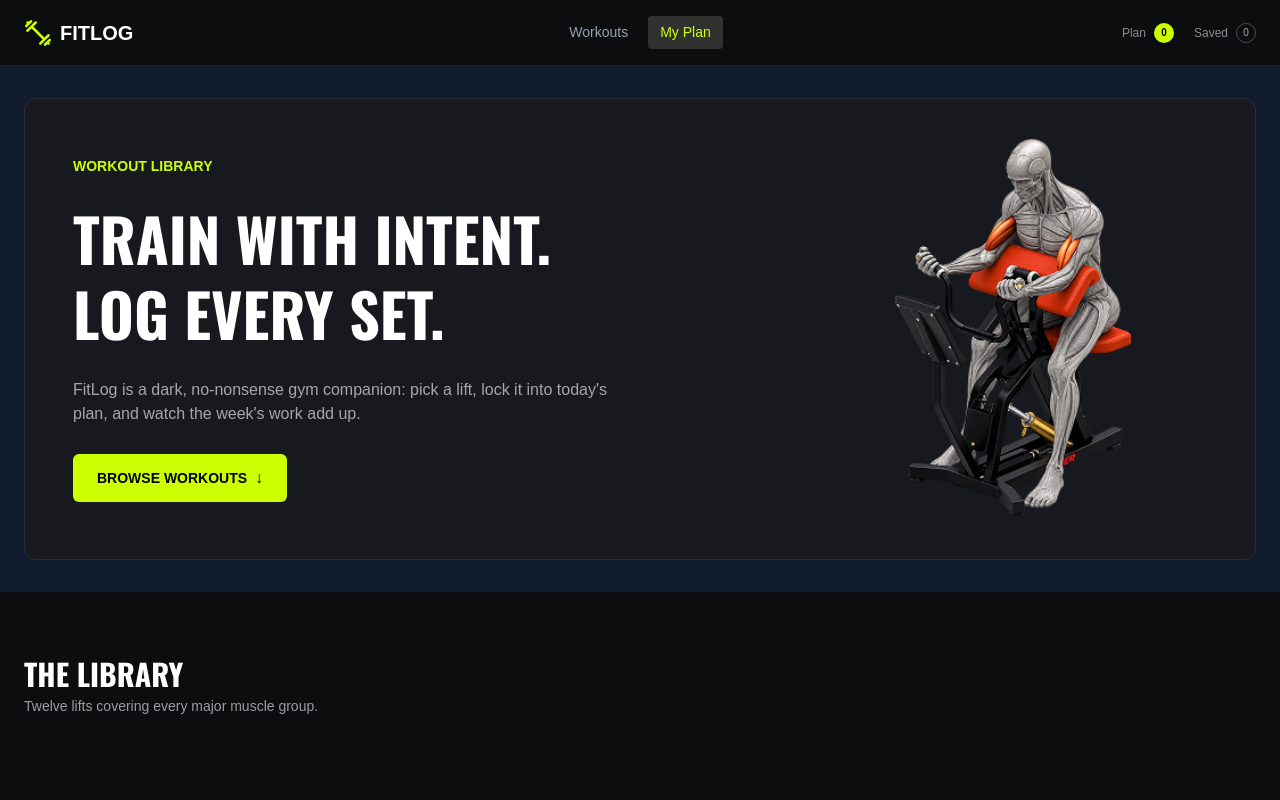
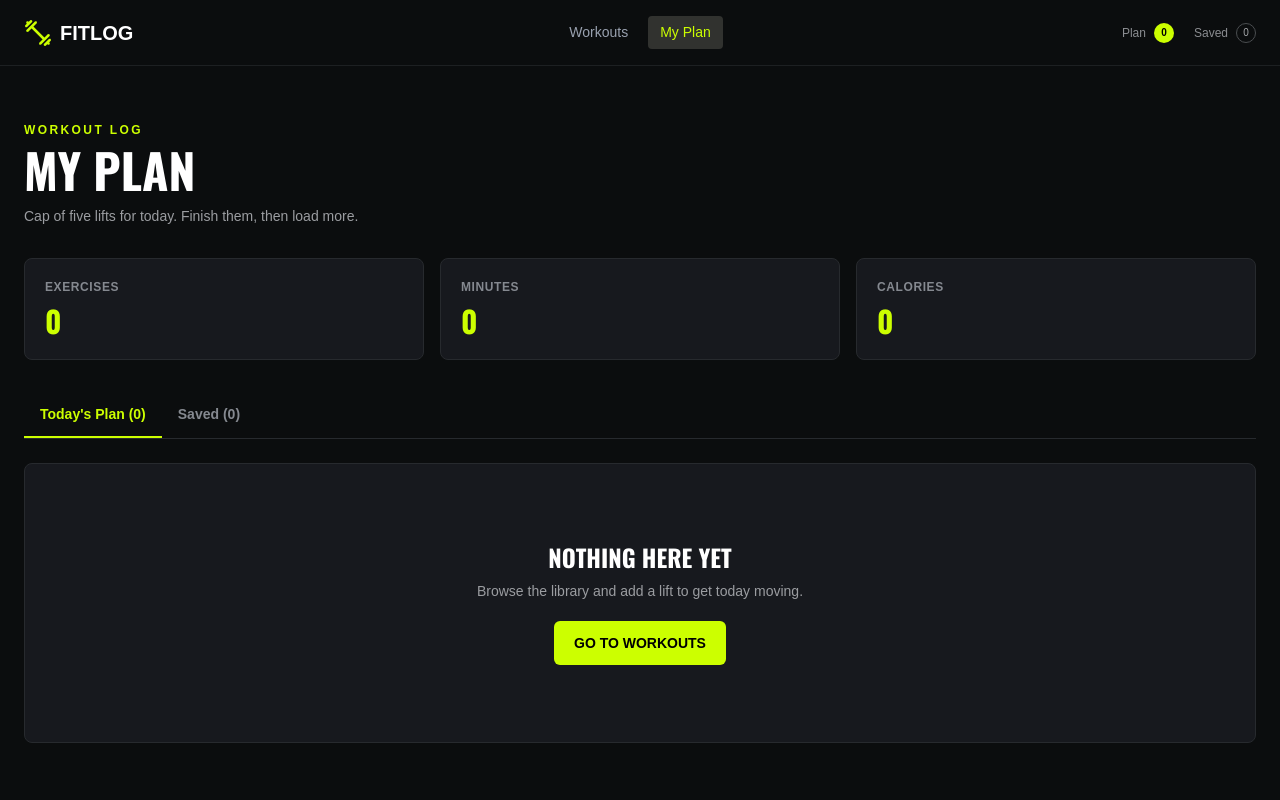
Before and after one commit to Afia611/fit-log, a Next.js app: page /my-plan in a window 1280 px wide. Shown: the top 800 px of the page. Built offline with nearby package versions, Linux system fonts and the light colour scheme; no server answers.

Commit message:
Finalize My Plan loading state and requirements

```diff
--- a/src/app/my-plan/page.tsx
+++ b/src/app/my-plan/page.tsx
@@ -1,13 +1,255 @@
-import Banner from "@/components/shared/homepage/Banner";
-import Workouts from "@/components/shared/homepage/Workouts";
+"use client";
 
-const Home = () => {
+import { useContext, useState } from "react";
+import Link from "next/link";
+import { WorkoutContext } from "@/context/WorkoutContext";
+import PlanWorkoutCard from "@/components/shared/PlanWorkoutCard";
+import Loading from "@/app/loading";
+
+const MyPlanPage = () => {
+  const workoutContext = useContext(WorkoutContext);
+
+  const [activeTab, setActiveTab] = useState<"plan" | "saved">("plan");
+  const [sortBy, setSortBy] = useState<
+    "duration" | "calories" | "rating"
+  >("duration");
+  const [searchText, setSearchText] = useState("");
+
+  if (!workoutContext) return null;
+
+  const { plan, saved, isLoaded } = workoutContext;
+
+  if (!isLoaded) {
   return (
-    <main>
-      <Banner />
-      <Workouts />
+    <main className="min-h-screen bg-[#0B0D0E] text-white">
+      <div className="flex min-h-[500px] flex-col items-center justify-center gap-4">
+        <span className="loading loading-spinner loading-lg text-[#CCFF00]"></span>
+        <p className="text-sm text-[#9B9DA1]">
+          Loading workouts...
+        </p>
+      </div>
+    </main>
+  );
+}
+  // Today's Plan metrics
+  const totalMinutes = plan.reduce(
+    (total, workout) => total + workout.duration,
+    0
+  );
+
+  const totalCalories = plan.reduce(
+    (total, workout) => total + workout.caloriesBurned,
+    0
+  );
+
+  // Select workouts depending on active tab
+  const activeWorkouts = activeTab === "plan" ? plan : saved;
+
+  // Search workouts by name or muscle group
+  const filteredWorkouts = activeWorkouts.filter((workout) => {
+    const search = searchText.toLowerCase().trim();
+
+    const matchesName = workout.name
+      .toLowerCase()
+      .includes(search);
+
+    const matchesTag = workout.muscleGroups.some((tag) =>
+      tag.toLowerCase().includes(search)
+    );
+
+    return matchesName || matchesTag;
+  });
+
+  // Sort current list
+  const sortedWorkouts = [...filteredWorkouts].sort((a, b) => {
+    if (sortBy === "duration") {
+      return a.duration - b.duration;
+    }
+
+    if (sortBy === "calories") {
+      return b.caloriesBurned - a.caloriesBurned;
+    }
+
+    if (sortBy === "rating") {
+      return b.rating - a.rating;
+    }
+
+    return 0;
+  });
+
+  return (
+    <main className="min-h-screen bg-[#0B0D0E] px-4 py-10 text-white sm:px-6 sm:py-14">
+      <div className="mx-auto max-w-7xl">
+        {/* Page Heading */}
+        <div className="mb-8">
+          <p className="mb-2 text-xs font-bold uppercase tracking-[0.2em] text-[#CCFF00]">
+            Workout Log
+          </p>
+
+          <h1 className="font-[family-name:var(--font-oswald)] text-4xl font-bold uppercase sm:text-5xl">
+            MY PLAN
+          </h1>
+
+          <p className="mt-3 text-sm text-[#9B9DA1]">
+            Cap of five lifts for today. Finish them, then load more.
+          </p>
+        </div>
+
+        {/* Metrics Summary */}
+        <div className="mb-8 grid grid-cols-1 gap-4 sm:grid-cols-3">
+          {/* Exercises */}
+          <div className="rounded-lg border border-[#272A2E] bg-[#17191E] p-5">
+            <p className="text-xs font-bold uppercase tracking-wider text-[#858990]">
+              Exercises
+            </p>
+
+            <p className="mt-2 font-[family-name:var(--font-oswald)] text-3xl font-bold text-[#CCFF00]">
+              {plan.length}
+            </p>
+          </div>
+
+          {/* Minutes */}
+          <div className="rounded-lg border border-[#272A2E] bg-[#17191E] p-5">
+            <p className="text-xs font-bold uppercase tracking-wider text-[#858990]">
+              Minutes
+            </p>
+
+            <p className="mt-2 font-[family-name:var(--font-oswald)] text-3xl font-bold text-[#CCFF00]">
+              {totalMinutes}
+            </p>
+          </div>
+
+          {/* Calories */}
+          <div className="rounded-lg border border-[#272A2E] bg-[#17191E] p-5">
+            <p className="text-xs font-bold uppercase tracking-wider text-[#858990]">
+              Calories
+            </p>
+
+            <p className="mt-2 font-[family-name:var(--font-oswald)] text-3xl font-bold text-[#CCFF00]">
+              {totalCalories}
+            </p>
+          </div>
+        </div>
+
+        {/* Tabs */}
+        <div className="mb-6 flex border-b border-[#272A2E]">
+          <button
+            onClick={() => {
+              setActiveTab("plan");
+              setSearchText("");
+            }}
+            className={`border-b-2 px-4 py-3 text-sm font-bold transition ${
+              activeTab === "plan"
+                ? "border-[#CCFF00] text-[#CCFF00]"
+                : "border-transparent text-[#858990] hover:text-white"
+            }`}
+          >
+            Today&apos;s Plan ({plan.length})
+          </button>
+
+          <button
+            onClick={() => {
+              setActiveTab("saved");
+              setSearchText("");
+            }}
+            className={`border-b-2 px-4 py-3 text-sm font-bold transition ${
+              activeTab === "saved"
+                ? "border-[#CCFF00] text-[#CCFF00]"
+                : "border-transparent text-[#858990] hover:text-white"
+            }`}
+          >
+            Saved ({saved.length})
+          </button>
+        </div>
+
+        {/* Search + Sort */}
+        {activeWorkouts.length > 0 && (
+          <div className="mb-6 flex flex-col gap-3 sm:flex-row sm:items-center sm:justify-between">
+            {/* Search */}
+            <div className="w-full sm:max-w-sm">
+              <input
+                type="text"
+                value={searchText}
+                onChange={(e) => setSearchText(e.target.value)}
+                placeholder="Search workouts..."
+                className="w-full rounded-md border border-[#272A2E] bg-[#17191E] px-4 py-3 text-sm text-white outline-none transition placeholder:text-[#666A70] focus:border-[#CCFF00]"
+              />
+            </div>
+
+            {/* Sort */}
+            <div className="flex items-center gap-3">
+              <span className="whitespace-nowrap text-xs font-bold uppercase text-[#858990]">
+                Sort By
+              </span>
+
+              <select
+                value={sortBy}
+                onChange={(e) =>
+                  setSortBy(
+                    e.target.value as
+                      | "duration"
+                      | "calories"
+                      | "rating"
+                  )
+                }
+                className="rounded-md border border-[#272A2E] bg-[#17191E] px-4 py-3 text-sm text-white outline-none transition focus:border-[#CCFF00]"
+              >
+                <option value="duration">Duration</option>
+                <option value="calories">Calories</option>
+                <option value="rating">Rating</option>
+              </select>
+            </div>
+          </div>
+        )}
+
+        {/* Workout Cards */}
+        {sortedWorkouts.length > 0 ? (
+          <div className="space-y-4">
+            {sortedWorkouts.map((workout) => (
+              <PlanWorkoutCard
+                key={workout.id}
+                workout={workout}
+                type={activeTab}
+              />
+            ))}
+          </div>
+        ) : searchText.trim() && activeWorkouts.length > 0 ? (
+          /* No Search Results */
+          <div className="flex min-h-[250px] items-center justify-center rounded-lg border border-[#272A2E] bg-[#17191E] px-4 text-center">
+            <div>
+              <h2 className="font-[family-name:var(--font-oswald)] text-xl font-bold uppercase text-white">
+                NO WORKOUTS FOUND
+              </h2>
+
+              <p className="mt-2 text-sm text-[#9B9DA1]">
+                Try searching with a different workout name or muscle group.
+              </p>
+            </div>
+          </div>
+        ) : (
+          /* Empty State */
+          <div className="flex min-h-[280px] items-center justify-center rounded-lg border border-[#272A2E] bg-[#17191E] px-4 text-center">
+            <div>
+              <h2 className="font-[family-name:var(--font-oswald)] text-2xl font-bold uppercase text-white">
+                NOTHING HERE YET
+              </h2>
+
+              <p className="mt-2 text-sm text-[#9B9DA1]">
+                Browse the library and add a lift to get today moving.
+              </p>
+
+              <Link
+                href="/"
+                className="mt-5 inline-flex items-center justify-center rounded-md bg-[#CCFF00] px-5 py-3 text-sm font-bold uppercase text-black transition hover:bg-[#B8E600]"
+              >
+                Go to workouts
+              </Link>
+            </div>
+          </div>
+        )}
+      </div>
     </main>
   );
 };
 
-export default Home;
+export default MyPlanPage;
--- a/src/context/WorkoutContext.tsx
+++ b/src/context/WorkoutContext.tsx
@@ -11,6 +11,7 @@ import { Workout } from "@/types/workout-types";
 type WorkoutContextType = {
   plan: Workout[];
   saved: Workout[];
+  isLoaded: boolean;
   addToPlan: (workout: Workout) => boolean;
   saveWorkout: (workout: Workout) => boolean;
   removeFromPlan: (id: number) => void;
@@ -101,6 +102,7 @@ useEffect(() => {
       value={{
         plan,
         saved,
+        isLoaded,
         addToPlan,
         saveWorkout,
         removeFromPlan,
```
